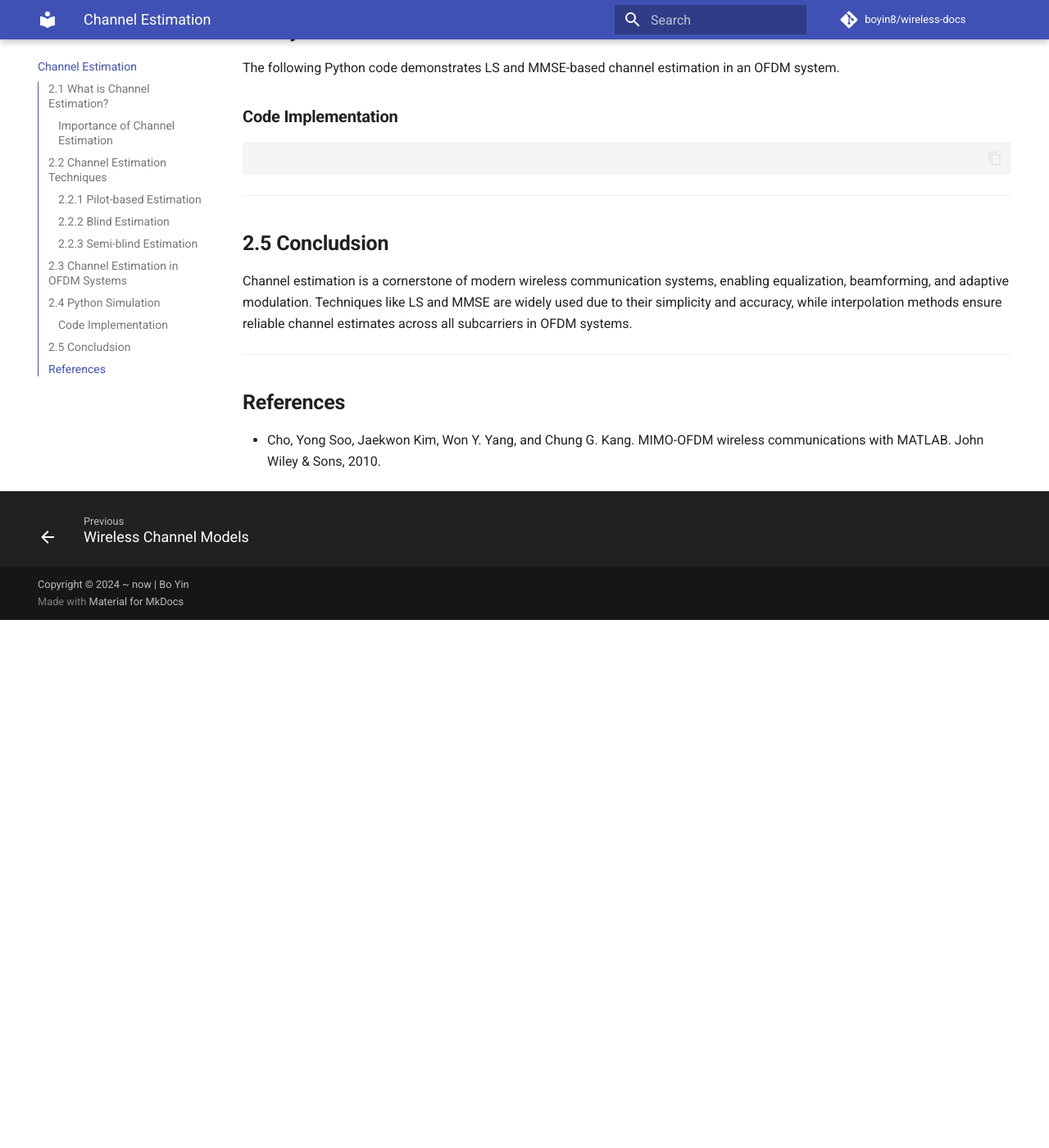
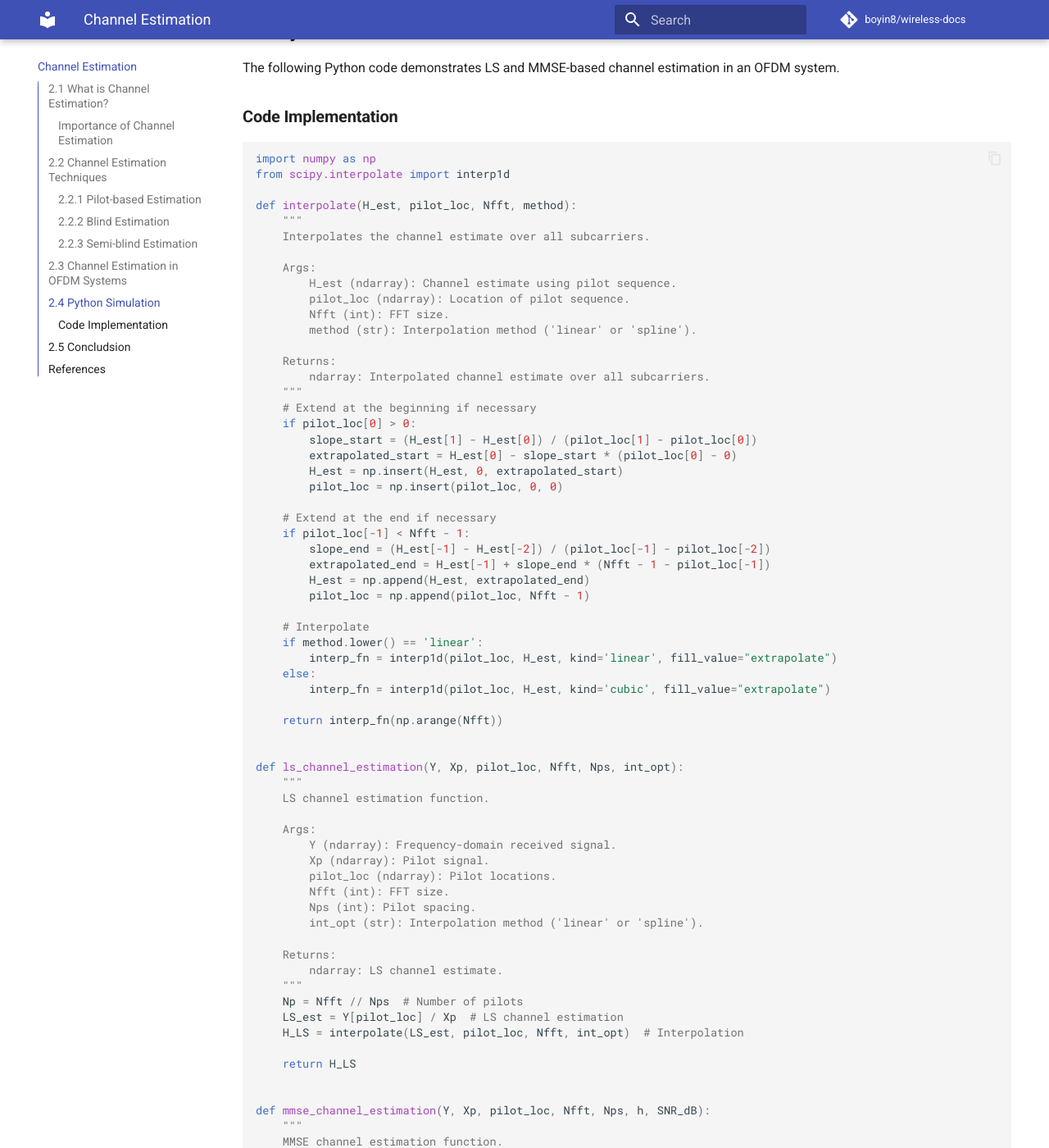
Before and after one commit to boyin8/wireless-docs, an MkDocs documentation site: the page built from docs/channel_estimation.md, in a window 1280 px wide and 1400 px high, scrolled down 2262 px. Shown: the whole window at 82% size. Built offline with MkDocs 1.6.1 and Material for MkDocs 9.7.7, drawn with Linux system fonts in a browser that asks for light colours; comment, search, counter and statistics services are not loaded; before the commit the page ends 3018 px from its top, so only the background shows below that; some of the changed text lies outside the part shown.

Commit message:
Update channel_estimation.md

````diff
--- a/docs/channel_estimation.md
+++ b/docs/channel_estimation.md
@@ -90,7 +90,113 @@ The following Python code demonstrates LS and MMSE-based channel estimation in a
 
 ### **Code Implementation**
 ``` py
+import numpy as np
+from scipy.interpolate import interp1d
 
+def interpolate(H_est, pilot_loc, Nfft, method):
+    """
+    Interpolates the channel estimate over all subcarriers.
+
+    Args:
+        H_est (ndarray): Channel estimate using pilot sequence.
+        pilot_loc (ndarray): Location of pilot sequence.
+        Nfft (int): FFT size.
+        method (str): Interpolation method ('linear' or 'spline').
+
+    Returns:
+        ndarray: Interpolated channel estimate over all subcarriers.
+    """
+    # Extend at the beginning if necessary
+    if pilot_loc[0] > 0:
+        slope_start = (H_est[1] - H_est[0]) / (pilot_loc[1] - pilot_loc[0])
+        extrapolated_start = H_est[0] - slope_start * (pilot_loc[0] - 0)
+        H_est = np.insert(H_est, 0, extrapolated_start)
+        pilot_loc = np.insert(pilot_loc, 0, 0)
+
+    # Extend at the end if necessary
+    if pilot_loc[-1] < Nfft - 1:
+        slope_end = (H_est[-1] - H_est[-2]) / (pilot_loc[-1] - pilot_loc[-2])
+        extrapolated_end = H_est[-1] + slope_end * (Nfft - 1 - pilot_loc[-1])
+        H_est = np.append(H_est, extrapolated_end)
+        pilot_loc = np.append(pilot_loc, Nfft - 1)
+
+    # Interpolate
+    if method.lower() == 'linear':
+        interp_fn = interp1d(pilot_loc, H_est, kind='linear', fill_value="extrapolate")
+    else:
+        interp_fn = interp1d(pilot_loc, H_est, kind='cubic', fill_value="extrapolate")
+
+    return interp_fn(np.arange(Nfft))
+
+
+def ls_channel_estimation(Y, Xp, pilot_loc, Nfft, Nps, int_opt):
+    """
+    LS channel estimation function.
+
+    Args:
+        Y (ndarray): Frequency-domain received signal.
+        Xp (ndarray): Pilot signal.
+        pilot_loc (ndarray): Pilot locations.
+        Nfft (int): FFT size.
+        Nps (int): Pilot spacing.
+        int_opt (str): Interpolation method ('linear' or 'spline').
+
+    Returns:
+        ndarray: LS channel estimate.
+    """
+    Np = Nfft // Nps  # Number of pilots
+    LS_est = Y[pilot_loc] / Xp  # LS channel estimation
+    H_LS = interpolate(LS_est, pilot_loc, Nfft, int_opt)  # Interpolation
+
+    return H_LS
+
+
+def mmse_channel_estimation(Y, Xp, pilot_loc, Nfft, Nps, h, SNR_dB):
+    """
+    MMSE channel estimation function.
+
+    Args:
+        Y (ndarray): Frequency-domain received signal.
+        Xp (ndarray): Pilot signal.
+        pilot_loc (ndarray): Pilot locations.
+        Nfft (int): FFT size.
+        Nps (int): Pilot spacing.
+        h (ndarray): Channel impulse response.
+        SNR_dB (float): Signal-to-Noise Ratio in dB.
+
+    Returns:
+        ndarray: MMSE channel estimate.
+    """
+    snr = 10 ** (SNR_dB / 10)  # Convert SNR to linear scale
+    Np = Nfft // Nps  # Number of pilots
+    H_tilde = Y[pilot_loc] / Xp  # LS estimate
+
+    # Compute RMS delay spread from channel impulse response
+    k = np.arange(len(h))
+    hh = np.sum(h * np.conj(h))
+    tmp = h * np.conj(h) * k
+    r = np.sum(tmp) / hh
+    r2 = np.sum(tmp * k) / hh
+    tau_rms = np.sqrt(r2 - r**2)
+
+    # Frequency-domain correlation
+    df = 1 / Nfft  # Subcarrier spacing
+    j2pi_tau_df = 1j * 2 * np.pi * tau_rms * df
+
+    # Correlation matrices
+    K1 = np.tile(np.arange(Nfft).reshape(-1, 1), (1, Np))
+    K2 = np.tile(np.arange(Np), (Nfft, 1))
+    rf = 1 / (1 + j2pi_tau_df * (K1 - K2 * Nps))
+
+    K3 = np.tile(np.arange(Np).reshape(-1, 1), (1, Np))
+    K4 = np.tile(np.arange(Np), (Np, 1))
+    rf2 = 1 / (1 + j2pi_tau_df * Nps * (K3 - K4))
+
+    Rhp = rf
+    Rpp = rf2 + np.eye(Np) / snr
+    H_MMSE = np.matmul(Rhp, np.linalg.inv(Rpp)).dot(H_tilde)
+
+    return H_MMSE
 ```
 
 ---
````
